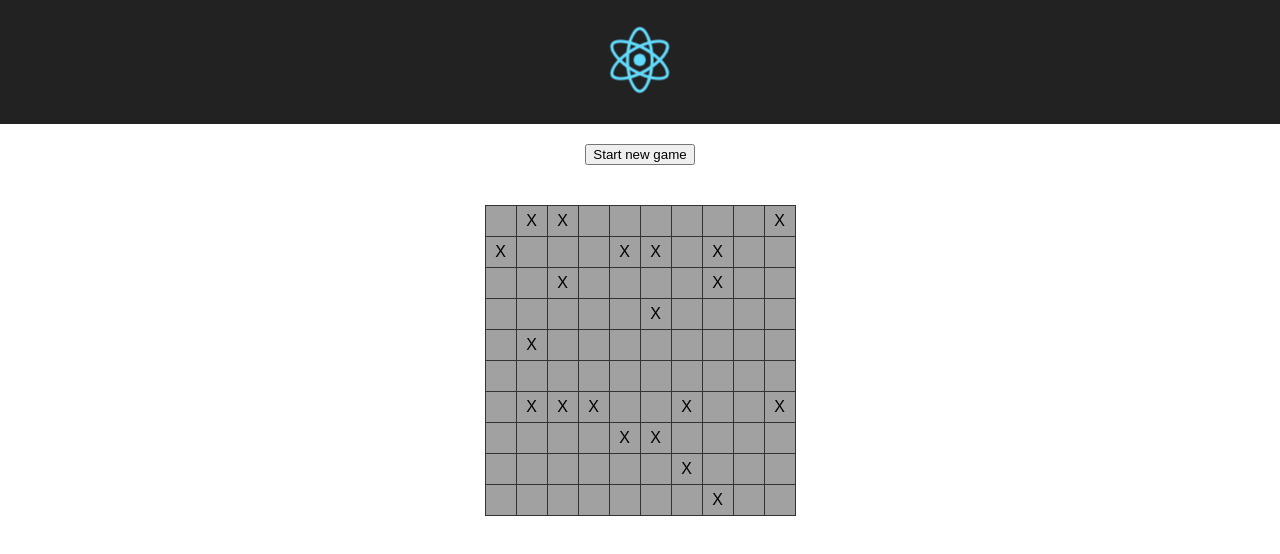
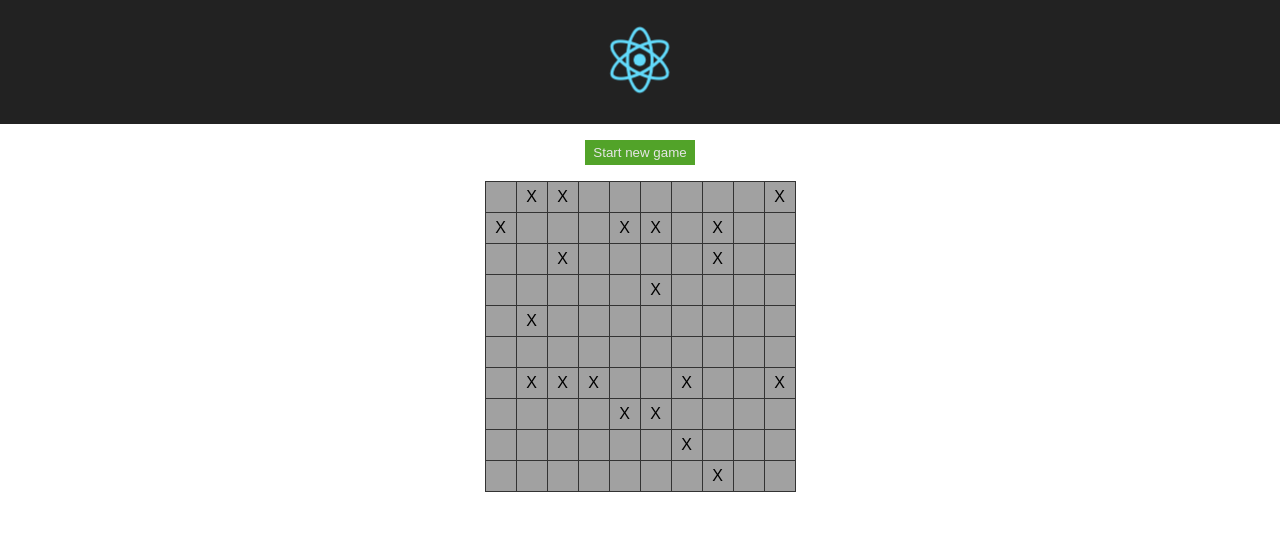
Before and after one commit to mark-williams/sweeper, a React (Create React App) app: page / in a window 1280 px wide. Shown: the top 554 px of the page. Built offline with nearby package versions, Linux system fonts and the light colour scheme.

Commit message:
Styled 'new game' button

```diff
--- a/src/style/App.css
+++ b/src/style/App.css
@@ -27,14 +27,23 @@
 }
 
 .mainContainer {
-  margin: 20px;
+  margin: 0;
+  padding: 1rem;
 }
 
 .board {
+  margin: 1rem 0;
+}
+
+button {
+  padding: .3rem .5rem;
+  color: hsl(0, 0%, 90%);
+  background-color: hsl(100, 60%, 40%);
+  border-width: 0;
 }
 
 table {
-  margin: 40px auto;
+  margin: 0 auto;
   border-collapse: collapse;
 }
 
```
